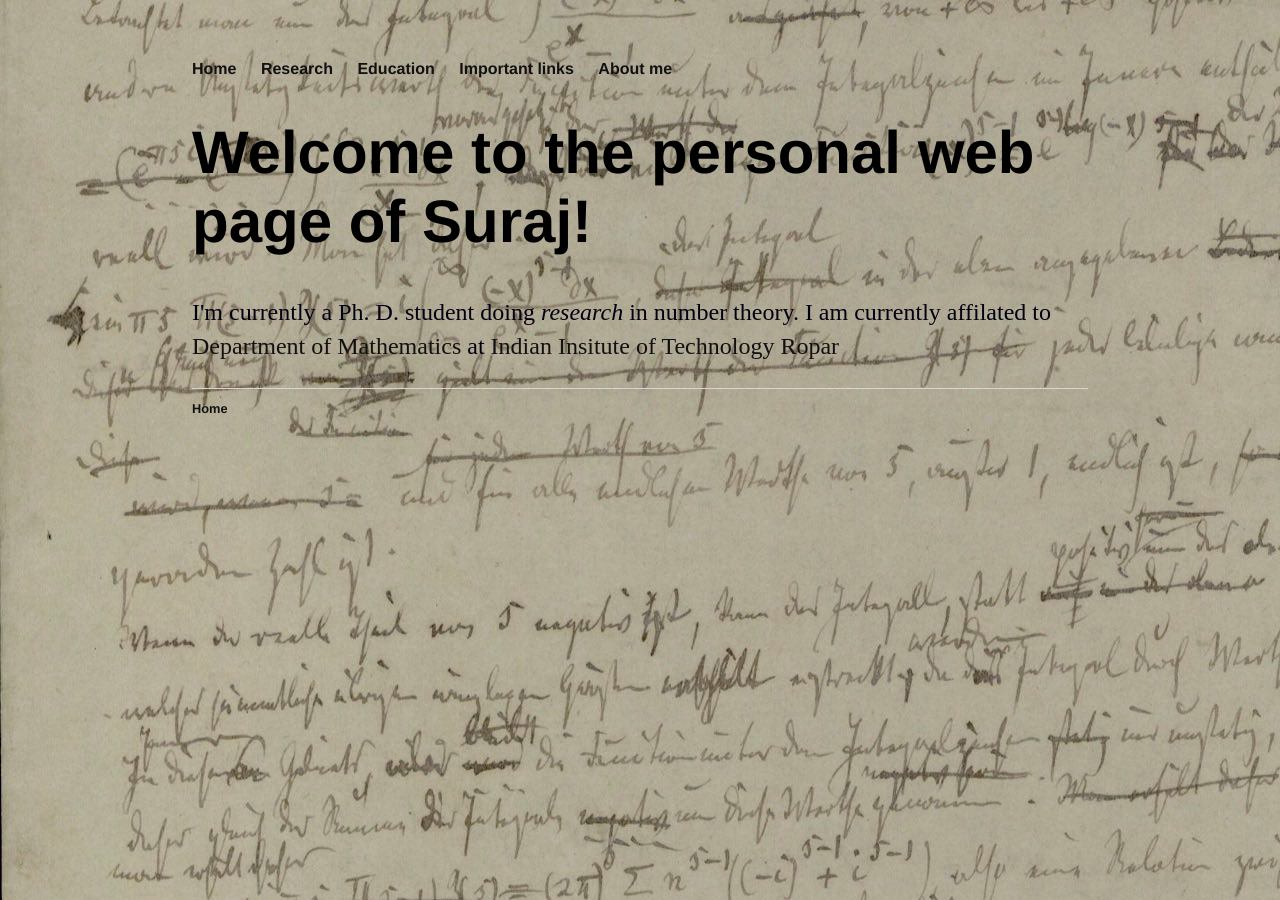
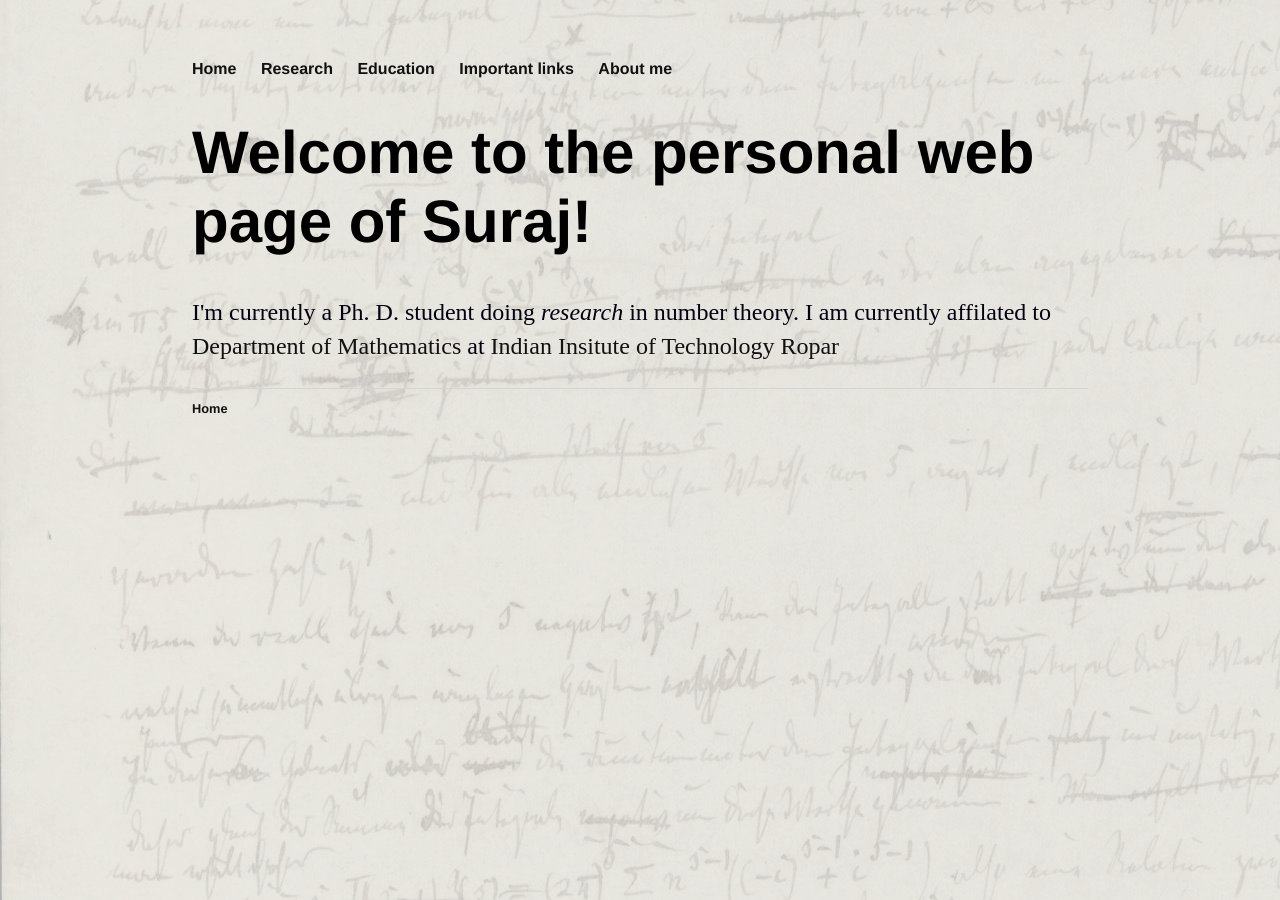
Before and after one commit to Suraj-Singh-Khurana/Suraj-Singh-Khurana.github.io, a Jekyll site: the page built from index.html, in a window 1280 px wide. Built offline with Jekyll 4.4.1, drawn with Linux system fonts in a browser that asks for light colours.

Commit message:
Update default.html

```diff
--- a/_layouts/default.html
+++ b/_layouts/default.html
@@ -6,7 +6,7 @@
 			<link rel="stylesheet" type="text/css" href="/css/main.css">
 		</head>
 		<body>
-			<body style="background-image:url('/files/background.jpg');">
+			<!--<body style="background-image:url('/files/background.jpg');">-->
 			<nav>
 	    		<ul>
 	        		<li><a href="/">Home</a></li>
```
